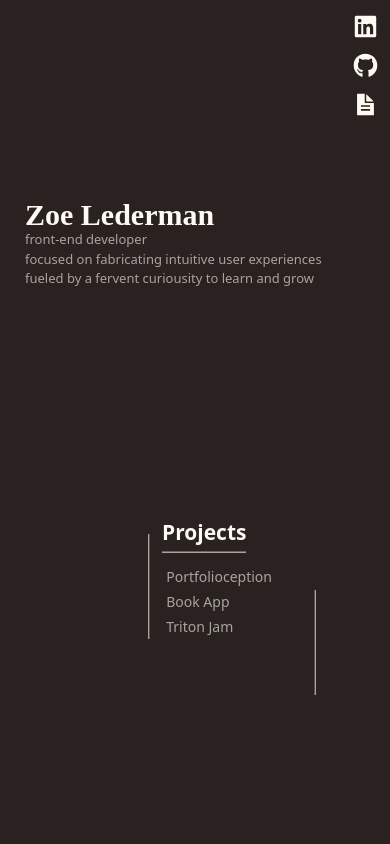
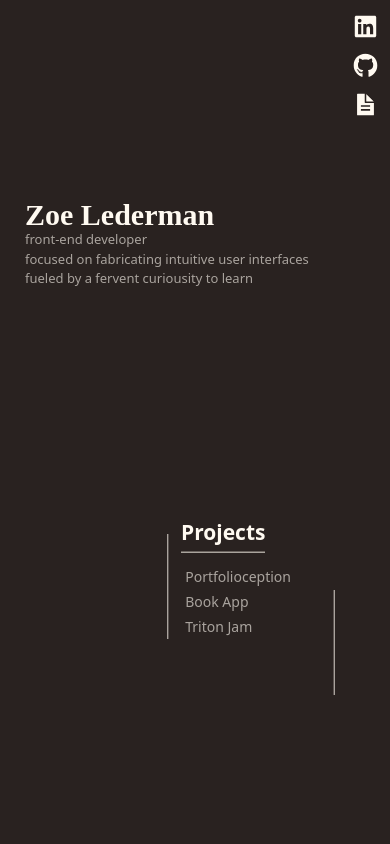
Before and after one commit to zlederma/portfolio-website, a React (Create React App) app: page / in a window 390 px wide. Shown: the top 844 px of the page. Built offline with nearby package versions, Linux system fonts and the light colour scheme.

Commit message:
fix: responsivity issues that arose with changing taglines

```diff
--- a/src/components/AboutMe.js
+++ b/src/components/AboutMe.js
@@ -6,7 +6,7 @@ export default function AboutMe() {
     return (
         <div id="About" className="about-me__wrapper">
             <div className="about-me__container">
-                <h1 className='about-me__heading'> About </h1>
+                <h1 className='about-me__heading'> About Me </h1>
                 <div>
                     <Row>
                         <Col lg={6} sm={12} xs={12}>
--- a/src/components/Projects.js
+++ b/src/components/Projects.js
@@ -3,11 +3,11 @@ import { useState, useEffect } from 'react';
 export default function Projects() {
 
     //makes projects not visible until the animation is starting
-    const [opacity, setOpacity] = useState("0");
-    useEffect(() => {
-        const opacityTimeOutId = setTimeout(() => { setOpacity("1") }, 1400);
-        return () => clearTimeout(opacityTimeOutId);
-    }, [])
+    // const [opacity, setOpacity] = useState("0");
+    // useEffect(() => {
+    //     const opacityTimeOutId = setTimeout(() => { setOpacity("1") }, 1400);
+    //     return () => clearTimeout(opacityTimeOutId);
+    // }, [])
 
     const white = "rgba(255, 250, 241, .6)"
     const green = "#008c6a";
@@ -23,7 +23,7 @@ export default function Projects() {
     let rightTimeOutId = 0;
 
 
-
+    //TODO: update to use a reducer function instead of a bunch of seperate event handlers.
     const handleTopMouseOver = () => {
         setTopBorder(green)
         clearTimeout(topTimeOutId)
@@ -73,7 +73,7 @@ export default function Projects() {
 
 
     return (
-        <div className='projects__container' style={{ opacity: opacity }}>
+        <div className='projects__container'>
             <h1 className='projects__title'>
                 Projects</h1>
             <ul >
--- a/src/components/Welcome.js
+++ b/src/components/Welcome.js
@@ -6,8 +6,8 @@ export default function Welcome() {
                 <div className="welcome__heading"> Zoe Lederman</div>
                 <div className="welcome__tagline">
                     front-end developer
-                    <br />focused on fabricating intuitive user experiences <br />
-                    fueled by a fervent curiousity to learn and grow
+                    <br />focused on fabricating intuitive user interfaces<br />
+                    fueled by a fervent curiousity to learn
                 </div>
             </div>
         </div>
--- a/src/pages/Home.js
+++ b/src/pages/Home.js
@@ -4,16 +4,16 @@ import Landing from '../components/Landing'
 import { useEffect } from 'react';
 
 export default function Home() {
-    useEffect(() => {
-        const timeout = setTimeout(() => {
-            window.scrollTo({
-                top: 180,
-                behavior: 'smooth',
-            });
-        }, 3500);
+    // useEffect(() => {
+    //     const timeout = setTimeout(() => {
+    //         window.scrollTo({
+    //             top: 180,
+    //             behavior: 'smooth',
+    //         });
+    //     }, 3500);
 
-        return () => clearTimeout(timeout);
-    }, []);
+    //     return () => clearTimeout(timeout);
+    // }, []);
 
     return (
         <>
--- a/src/styles/LandingStyles.css
+++ b/src/styles/LandingStyles.css
@@ -22,7 +22,7 @@
 .landing__column-projects{
     position: absolute;
     bottom: 20%;
-    right: 15%;
+    right: 10%;
 }
 
     /* sm devices and down */
--- a/src/styles/ProjectsStyles.css
+++ b/src/styles/ProjectsStyles.css
@@ -17,8 +17,8 @@
 
     position: relative;
     width: 200px;
-    animation: drop 2s ease-in-out;
-    animation-delay: 1s;
+    /* animation: drop 2s ease-in-out;
+    animation-delay: 1s; */
 
 }
 
@@ -59,12 +59,19 @@
   }
 }
 
+@media (max-width: 991px) {
+  .projects__container{
+    transform: scale(0.8, 0.8);
+    /* animation: fadeIn 1.5s linear;
+    animation-delay: 1s; */
+  }
+}
 
 @media (max-width: 575px) {
     .projects__container{
       transform: scale(0.7, 0.7);
-      animation: none;
+      /* animation: none;
       animation: fadeIn 1.5s linear;
-      animation-delay: 1s;
+      animation-delay: 1s; */
   }
 }
--- a/src/styles/WelcomeStyles.css
+++ b/src/styles/WelcomeStyles.css
@@ -25,6 +25,20 @@
     color: rgba(255, 250, 241, .6);
 }
 
+@media (max-width: 991px) {
+    .welcome__intro-container{
+        margin: 5px;
+        margin-top: 30px;
+    }
+    .welcome__tagline{
+        font-size: 15px;
+    }
+    .welcome__heading{
+        font-size: 32px;
+        line-height: 32px;
+    }
+}
+
 @media (max-width: 767px) {
     .welcome__intro-container{
         display: inline-block;
```
